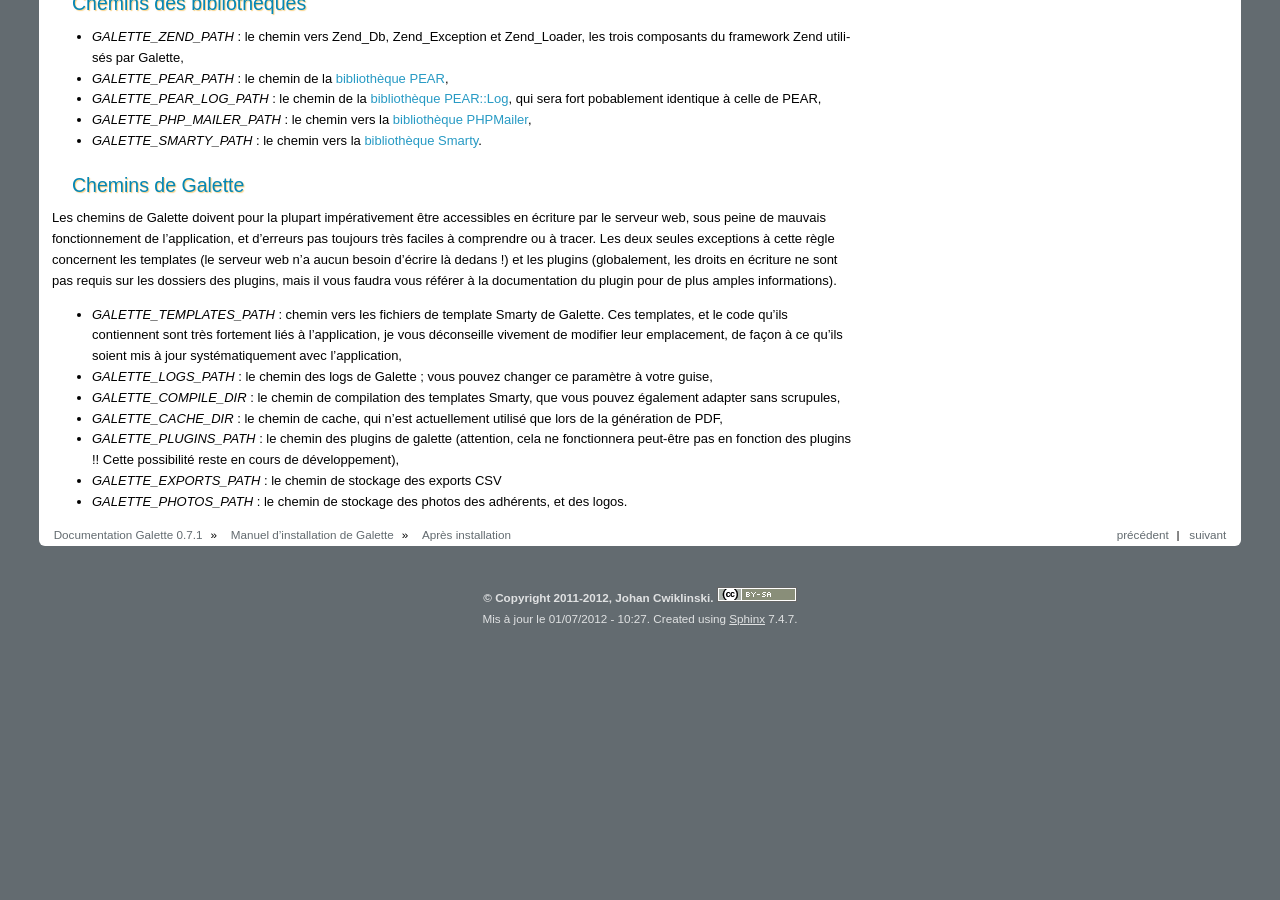
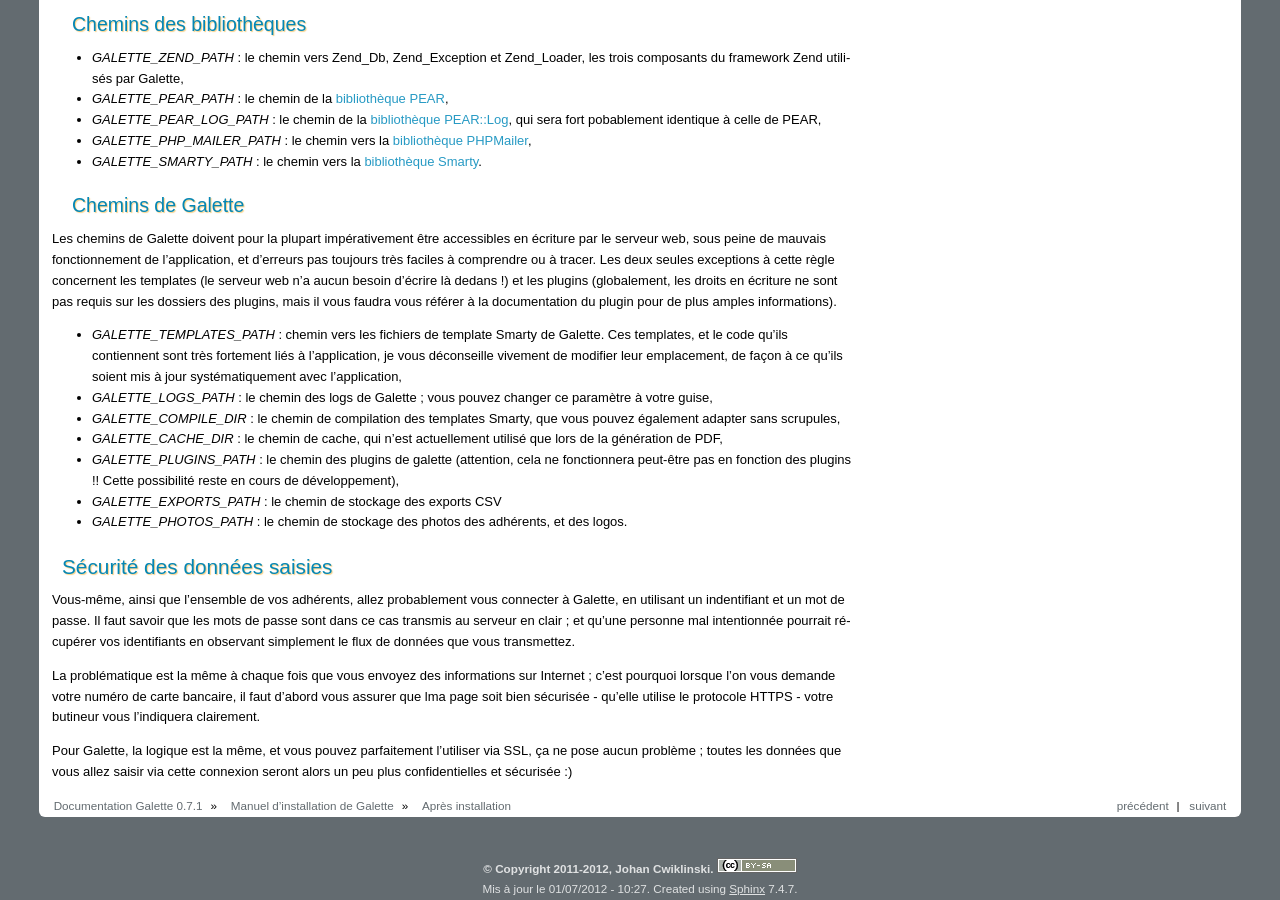
Before and after one commit to galette/galettedoc, a Sphinx documentation site: the page built from source/installation/postinstall.rst, in a window 1280 px wide and 900 px high, scrolled down 1265 px. Built offline with Sphinx 7.4.7, drawn with Linux system fonts in a browser that asks for light colours; before the commit the page ends 1895 px from its top, so only the background shows below that; some of the changed text lies outside the part shown.

Commit message:
Un mot sur SSL

```diff
--- a/source/installation/postinstall.rst
+++ b/source/installation/postinstall.rst
@@ -74,3 +74,12 @@ Les chemins de Galette doivent pour la plupart impérativement être accessibles
 * `GALETTE_PLUGINS_PATH` : le chemin des plugins de galette (attention, cela ne fonctionnera peut-être pas en fonction des plugins !! Cette possibilité reste en cours de développement),
 * `GALETTE_EXPORTS_PATH` : le chemin de stockage des exports CSV
 * `GALETTE_PHOTOS_PATH` : le chemin de stockage des photos des adhérents, et des logos.
+
+Sécurité des données saisies
+============================
+
+Vous-même, ainsi que l'ensemble de vos adhérents, allez probablement vous connecter à Galette, en utilisant un indentifiant et un mot de passe. Il faut savoir que les mots de passe sont dans ce cas transmis au serveur en clair ; et qu'une personne mal intentionnée pourrait récupérer vos identifiants en observant simplement le flux de données que vous transmettez.
+
+La problématique est la même à chaque fois que vous envoyez des informations sur Internet ; c'est pourquoi lorsque l'on vous demande votre numéro de carte bancaire, il faut d'abord vous assurer que lma page soit bien sécurisée - qu'elle utilise le protocole HTTPS - votre butineur vous l'indiquera clairement.
+
+Pour Galette, la logique est la même, et vous pouvez parfaitement l'utiliser via SSL, ça ne pose aucun problème ; toutes les données que vous allez saisir via cette connexion seront alors un peu plus confidentielles et sécurisée :)
```
